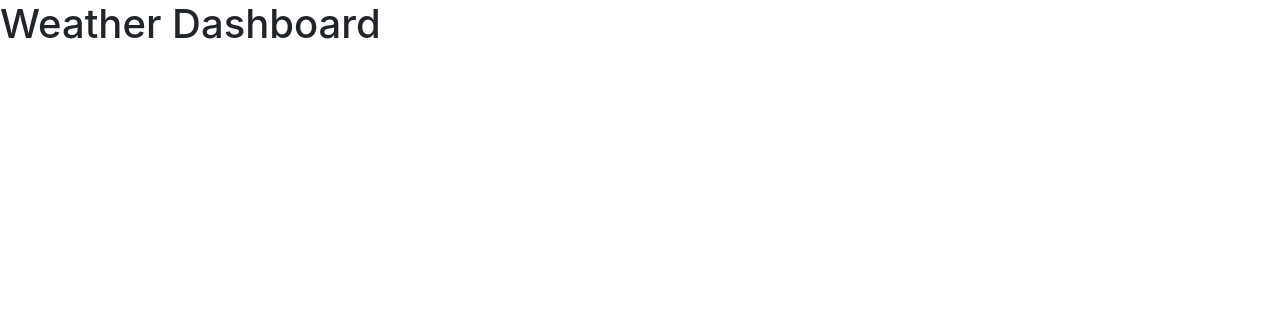
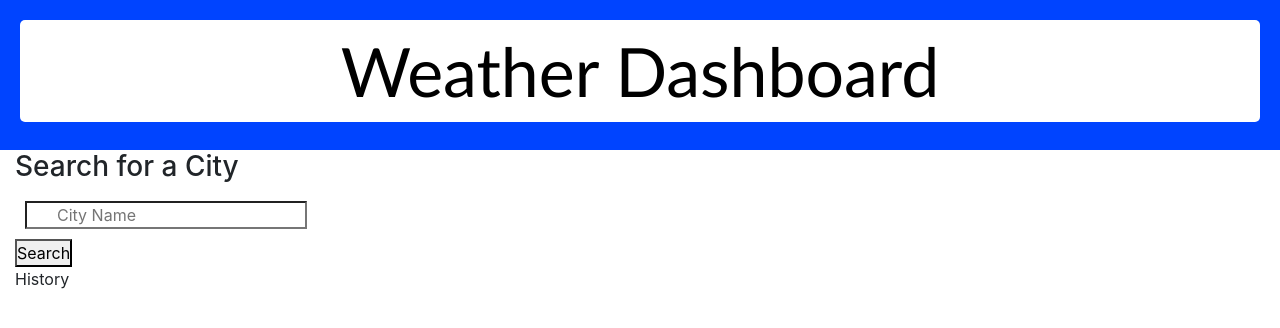
Before and after one commit to khmaister/Weather-Dashboard, a plain HTML site: page index.html in a window 1280 px wide. Drawn offline with nearby package versions, Linux system fonts and the light colour scheme.

Commit message:
page content and css

```diff
--- /dev/null
+++ b/assets/style.css
@@ -0,0 +1,27 @@
+* {
+    box-sizing: border-box;
+    padding: 0;
+    margin: 0;
+
+}
+body {
+    background-color: rgb(255, 255, 255);
+    display: flex;
+    flex-direction: column;
+}
+.header {
+    padding: 20px;
+    font-family: 'Trebuchet MS', 'Lucida Sans Unicode', 'Lucida Grande', 'Lucida Sans', Arial, sans-serif;
+    color: #000000;
+    background-color: #0044ff;
+
+}
+.header h1 {
+    display:flex;
+    align-items: center;
+    flex-direction: column;
+    font-size: 68px;
+    background-color: rgb(255, 255, 255);
+    border-radius: 5px;
+    padding: 10px;
+}
--- a/index.html
+++ b/index.html
@@ -5,17 +5,33 @@
         <meta name="viewport" content="width=device-width, initial-scale=1.0">
         <title>Weather Dashboard</title>
         <link rel="stylesheet" href="https://stackpath.bootstrapcdn.com/bootstrap/4.4.1/css/bootstrap.min.css" integrity="sha384-Vkoo8x4CGsO3+Hhxv8T/Q5PaXtkKtu6ug5TOeNV6gBiFeWPGFN9MuhOf23Q9Ifjh" crossorigin="anonymous">
-        <link rel="stylesheet" type="text/css" href="style.css">
+        <link rel="stylesheet" type="text/css" href="./assets/style.css">
         <link href="https://fonts.googleapis.com/css?family=Montserrat|Varela+Round&display=swap" rel="stylesheet">
     </head>
     <body>
-        <header>
+        <header class="header">
             <h1>Weather Dashboard</h1>
         </header>
         <main>
-            <div><!--Search Container--></div>
-            <div><!--Forcast--></div>
-
+            <!--Search Container-->
+            <aside class="col-3 search">
+                <h3 class="">Search for a City</h3>
+                <input class="search-form" style ="margin: 10px; padding-left: 30px; background-color: #ffffff;" type ="text" placeholder="City Name">
+                <button type="button" class ="search-btn">Search</button>
+                <div class="aside-bottom" id="history">History</div>
+            </aside>
+            <!--Forcast-->
+            <div id="weatherResults" class="weather-forecast" style="display: none;";>
+                <div id="currentDay" class="weatherBox">
+                    <h2 id="city-name" class="city-name "></h2>
+                    <p id="temp" class="temp"></p>
+                    <p id="humidity" class="humidity"></p>
+                    <p id="wind-speed" class="wind-speed"></p>
+                    <p><img id="weather-icon" src="" /></p>
+                </div>
+                <div class="five-day-forecast"></div>
         </main>
+        <script src="https://code.jquery.com/jquery-3.4.1.min.js"></script>
+        <script src="./assets/script.js"></script>
     </body>
 </html>
```
